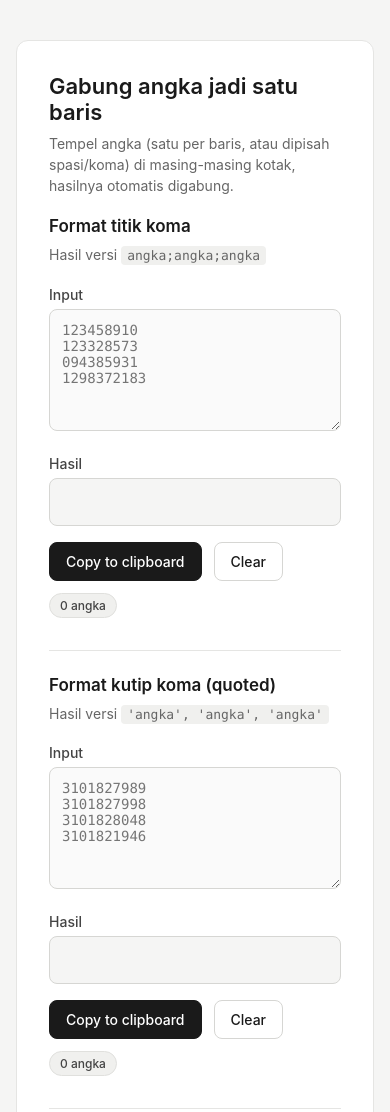
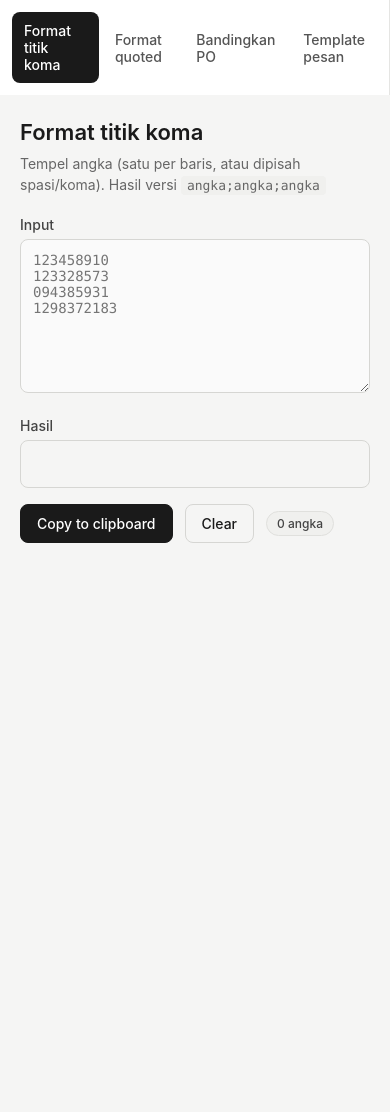
Before and after one commit to fachrihms/numsemiparator, a plain HTML site: page index.html in a window 390 px wide. Shown: the top 1112 px of the page. After the commit the page ends 844 px from the top, so only its background shows below. Drawn offline with Linux system fonts and the light colour scheme.

Commit message:
update v2.2 add sidebar

```diff
--- a/index.html
+++ b/index.html
@@ -3,20 +3,27 @@
 <head>
 <meta charset="UTF-8">
 <meta name="viewport" content="width=device-width, initial-scale=1.0">
-<title>Gabung Angka jadi Satu Baris</title>
+<title>Num Separator</title>
 <link rel="stylesheet" href="style.css">
 </head>
 <body>
-  <main class="container">
-    <h1>Gabung angka jadi satu baris</h1>
-    <p class="subtitle">Tempel angka (satu per baris, atau dipisah spasi/koma) di masing-masing kotak, hasilnya otomatis digabung.</p>
+  <div class="layout">
+    <nav class="sidebar">
+      <div class="brand">Num Separator</div>
+      <button class="nav-item active" data-target="page-semicolon">Format titik koma</button>
+      <button class="nav-item" data-target="page-quoted">Format quoted</button>
+      <button class="nav-item" data-target="page-compare">Bandingkan PO</button>
+      <button class="nav-item" data-target="page-template">Template pesan</button>
+    </nav>
 
-    <section class="block">
-      <h2>Format titik koma</h2>
-      <p class="subtitle">Hasil versi <code>angka;angka;angka</code></p>
+    <main class="content">
+
+      <section id="page-semicolon" class="page active">
+        <h1>Format titik koma</h1>
+        <p class="subtitle">Tempel angka (satu per baris, atau dipisah spasi/koma). Hasil versi <code>angka;angka;angka</code></p>
 
         <label for="input1">Input</label>
-      <textarea id="input1" rows="6" placeholder="123458910&#10;123328573&#10;094385931&#10;1298372183"></textarea>
+        <textarea id="input1" rows="8" placeholder="123458910&#10;123328573&#10;094385931&#10;1298372183"></textarea>
 
         <label for="output1">Hasil</label>
         <div id="output1" class="output-box"></div>
@@ -29,14 +36,12 @@
         </div>
       </section>
 
-    <hr class="divider">
-
-    <section class="block">
-      <h2>Format kutip koma (quoted)</h2>
+      <section id="page-quoted" class="page">
+        <h1>Format quoted</h1>
         <p class="subtitle">Hasil versi <code>'angka', 'angka', 'angka'</code></p>
 
         <label for="input2">Input</label>
-      <textarea id="input2" rows="6" placeholder="3101827989&#10;3101827998&#10;3101828048&#10;3101821946"></textarea>
+        <textarea id="input2" rows="8" placeholder="3101827989&#10;3101827998&#10;3101828048&#10;3101821946"></textarea>
 
         <label for="output2">Hasil</label>
         <div id="output2" class="output-box"></div>
@@ -49,10 +54,8 @@
         </div>
       </section>
 
-    <hr class="divider">
-
-    <section class="block">
-      <h2>Bandingkan dua daftar</h2>
+      <section id="page-compare" class="page">
+        <h1>Bandingkan PO</h1>
         <p class="subtitle">Tempel daftar A dan daftar B, lihat mana yang sudah ada (sama di keduanya) dan mana yang belum ada.</p>
 
         <div class="compare-grid">
@@ -94,17 +97,15 @@
         <span id="statusCompare" class="status"></span>
       </section>
 
-    <hr class="divider">
-
-    <section class="block">
-      <h2>Template pesan</h2>
-      <p class="subtitle">Ketik isi/resolvean-nya aja, pembuka & penutup otomatis ditempel.</p>
+      <section id="page-template" class="page">
+        <h1>Template pesan</h1>
+        <p class="subtitle">Ketik isi/resolvean-nya aja, pembuka &amp; penutup otomatis ditempel.</p>
 
         <label for="opening">Pembuka</label>
         <input type="text" id="opening" value="Yth Bapak/Ibu">
 
         <label for="body" style="margin-top: 16px;">Isi / resolvean</label>
-      <textarea id="body" rows="5" placeholder="Tulis isi pesannya di sini..."></textarea>
+        <textarea id="body" rows="6" placeholder="Tulis isi pesannya di sini..."></textarea>
 
         <label style="margin-top: 16px;">Penutup</label>
         <div class="closing-options">
@@ -123,7 +124,9 @@
           <span id="statusTemplate" class="status"></span>
         </div>
       </section>
+
     </main>
+  </div>
 
   <script src="script.js"></script>
 </body>
--- a/script.js
+++ b/script.js
@@ -1,3 +1,16 @@
+/* ---- Navigasi sidebar ---- */
+const navItems = document.querySelectorAll('.nav-item');
+const pages = document.querySelectorAll('.page');
+
+navItems.forEach(function (item) {
+  item.addEventListener('click', function () {
+    navItems.forEach(function (n) { n.classList.remove('active'); });
+    pages.forEach(function (p) { p.classList.remove('active'); });
+    item.classList.add('active');
+    document.getElementById(item.getAttribute('data-target')).classList.add('active');
+  });
+});
+
 function parseList(raw) {
   return raw
     .split(/[\r\n,;]+/)
--- a/style.css
+++ b/style.css
@@ -7,18 +7,73 @@ body {
   font-family: -apple-system, BlinkMacSystemFont, "Segoe UI", Roboto, Helvetica, Arial, sans-serif;
   background: #f5f5f4;
   color: #1a1a1a;
-  display: flex;
-  justify-content: center;
-  padding: 40px 16px;
 }
 
-.container {
-  width: 100%;
-  max-width: 640px;
+.layout {
+  display: flex;
+  min-height: 100vh;
+}
+
+/* Sidebar */
+.sidebar {
+  width: 220px;
+  flex-shrink: 0;
   background: #ffffff;
-  border: 1px solid #e5e5e3;
-  border-radius: 12px;
-  padding: 32px;
+  border-right: 1px solid #e5e5e3;
+  padding: 24px 16px;
+  display: flex;
+  flex-direction: column;
+  gap: 4px;
+  position: sticky;
+  top: 0;
+  height: 100vh;
+  overflow-y: auto;
+}
+
+.brand {
+  font-size: 15px;
+  font-weight: 600;
+  color: #1a1a1a;
+  padding: 0 12px 20px;
+}
+
+.nav-item {
+  text-align: left;
+  font-family: inherit;
+  font-size: 14px;
+  font-weight: 500;
+  padding: 10px 12px;
+  border-radius: 8px;
+  border: none;
+  background: transparent;
+  color: #555;
+  cursor: pointer;
+}
+
+.nav-item:hover {
+  background: #f5f5f4;
+  color: #1a1a1a;
+}
+
+.nav-item.active {
+  background: #1a1a1a;
+  color: #ffffff;
+}
+
+/* Content */
+.content {
+  flex: 1;
+  min-width: 0;
+  padding: 40px 48px;
+}
+
+.page {
+  display: none;
+  max-width: 700px;
+}
+
+.page.active {
+  display: block;
 }
 
 h1 {
@@ -38,10 +93,6 @@ h2 {
   color: #666;
   margin: 0 0 20px;
   line-height: 1.5;
-}
-
-.block {
-  margin-bottom: 8px;
 }
 
 label {
@@ -66,6 +117,22 @@ textarea {
 }
 
 textarea:focus {
+  outline: none;
+  border-color: #999;
+}
+
+input[type="text"] {
+  width: 100%;
+  font-family: inherit;
+  font-size: 14px;
+  padding: 12px;
+  border-radius: 8px;
+  border: 1px solid #d6d6d3;
+  background: #fafafa;
+  color: #1a1a1a;
+}
+
+input[type="text"]:focus {
   outline: none;
   border-color: #999;
 }
@@ -131,12 +198,6 @@ button.secondary {
   border-radius: 999px;
 }
 
-.divider {
-  border: none;
-  border-top: 1px solid #e5e5e3;
-  margin: 32px 0 24px;
-}
-
 code {
   font-family: "SFMono-Regular", Consolas, "Liberation Mono", Menlo, monospace;
   background: #f0f0ee;
@@ -145,6 +206,7 @@ code {
   font-size: 13px;
 }
 
+/* Compare */
 .compare-grid {
   display: grid;
   grid-template-columns: 1fr 1fr;
@@ -209,33 +271,7 @@ code {
   width: 100%;
 }
 
-@media (max-width: 640px) {
-  .compare-grid,
-  .compare-results {
-    grid-template-columns: 1fr;
-  }
-
-  .result-col label {
-    min-height: 0;
-  }
-}
-
-input[type="text"] {
-  width: 100%;
-  font-family: inherit;
-  font-size: 14px;
-  padding: 12px;
-  border-radius: 8px;
-  border: 1px solid #d6d6d3;
-  background: #fafafa;
-  color: #1a1a1a;
-}
-
-input[type="text"]:focus {
-  outline: none;
-  border-color: #999;
-}
-
+/* Template */
 .closing-options {
   display: flex;
   flex-wrap: wrap;
@@ -274,3 +310,35 @@ input[type="text"]:focus {
 .template-output {
   white-space: pre-wrap;
 }
+
+@media (max-width: 900px) {
+  .layout {
+    flex-direction: column;
+  }
+
+  .sidebar {
+    width: 100%;
+    height: auto;
+    position: static;
+    flex-direction: row;
+    overflow-x: auto;
+    padding: 12px;
+  }
+
+  .brand {
+    display: none;
+  }
+
+  .content {
+    padding: 24px 20px;
+  }
+
+  .compare-grid,
+  .compare-results {
+    grid-template-columns: 1fr;
+  }
+
+  .result-col label {
+    min-height: 0;
+  }
+}
```
Also changed, not shown: 1 other file. Lines whose indentation alone changed are shown as unchanged.
